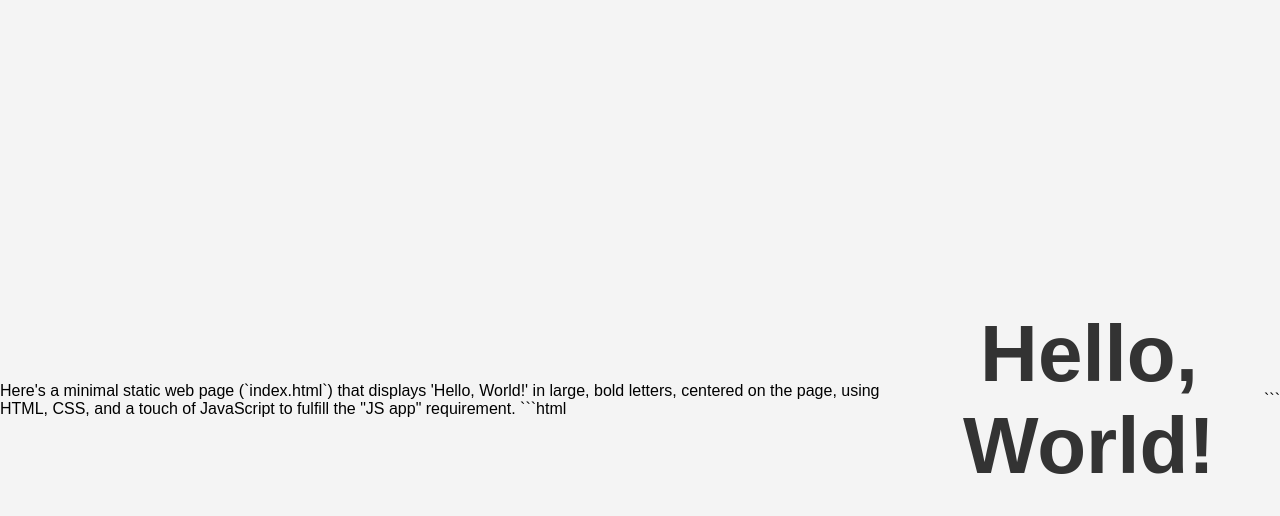
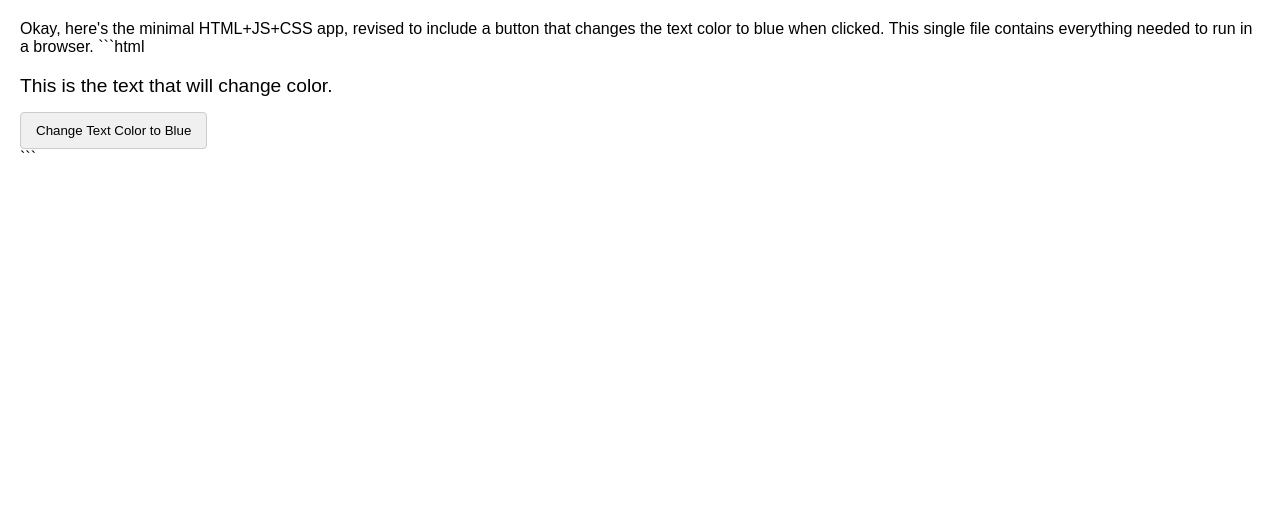
Before and after one commit to 23f2001207/hello-world-demo-01, a plain HTML site: page index.html in a window 1280 px wide. Drawn offline with Linux system fonts and the light colour scheme.

Commit message:
Update index.html

````diff
--- a/index.html
+++ b/index.html
@@ -1,4 +1,6 @@
-Here's a minimal static web page (`index.html`) that displays 'Hello, World!' in large, bold letters, centered on the page, using HTML, CSS, and a touch of JavaScript to fulfill the "JS app" requirement.
+Okay, here's the minimal HTML+JS+CSS app, revised to include a button that changes the text color to blue when clicked.
+
+This single file contains everything needed to run in a browser.
 
 ```html
 <!DOCTYPE html>
@@ -6,44 +8,47 @@ Here's a minimal static web page (`index.html`) that displays 'Hello, World!' in
 <head>
     <meta charset="UTF-8">
     <meta name="viewport" content="width=device-width, initial-scale=1.0">
-    <title>Hello World App</title>
+    <title>Color Changer App</title>
     <style>
-        /* CSS for layout and styling */
+        /* Minimal CSS for basic readability and layout */
         body {
-            margin: 0;
-            display: flex; /* Use flexbox for centering */
-            justify-content: center; /* Center horizontally */
-            align-items: center; /* Center vertically */
-            min-height: 100vh; /* Ensure body takes full viewport height */
-            font-family: 'Arial', sans-serif; /* A clean, common font */
-            background-color: #f4f4f4; /* Light background color */
+            font-family: sans-serif;
+            margin: 20px;
+            display: flex;
+            flex-direction: column;
+            align-items: flex-start; /* Align items to the left */
         }
-
-        #message {
-            font-size: 5em; /* Large text size */
-            font-weight: bold; /* Bold text */
-            color: #333; /* Dark gray text color */
-            text-align: center; /* Ensure text is centered within its container */
-            padding: 20px; /* Some padding for visual breathing room */
+        #myText {
+            color: black; /* Default text color */
+            font-size: 1.2em;
+            margin-bottom: 15px; /* Space between text and button */
+        }
+        button {
+            padding: 10px 15px;
+            cursor: pointer;
+            border: 1px solid #ccc;
+            background-color: #f0f0f0;
+            border-radius: 4px;
+        }
+        button:hover {
+            background-color: #e0e0e0;
         }
     </style>
 </head>
 <body>
-    <!-- HTML to display the message -->
-    <h1 id="message">Hello, World!</h1>
+    <p id="myText">This is the text that will change color.</p>
+    <button id="changeColorBtn">Change Text Color to Blue</button>
 
     <script>
-        // Minimal JavaScript to demonstrate its presence.
-        // It logs a message to the console and confirms interaction with the HTML element.
-        console.log("Hello from JavaScript! The page has loaded.");
+        // Get references to the HTML elements using their IDs
+        const myTextElement = document.getElementById('myText');
+        const changeColorButton = document.getElementById('changeColorBtn');
 
-        const messageElement = document.getElementById('message');
-        if (messageElement) {
-            console.log(`Successfully found the message element with content: "${messageElement.textContent}"`);
-            // No visual change is needed for this brief, but JS is actively looking at the DOM.
-        } else {
-            console.error("Error: The 'message' element was not found in the HTML.");
-        }
+        // Add an event listener to the button
+        changeColorButton.addEventListener('click', function() {
+            // When the button is clicked, change the text color to blue
+            myTextElement.style.color = 'blue';
+        });
     </script>
 </body>
 </html>
````
